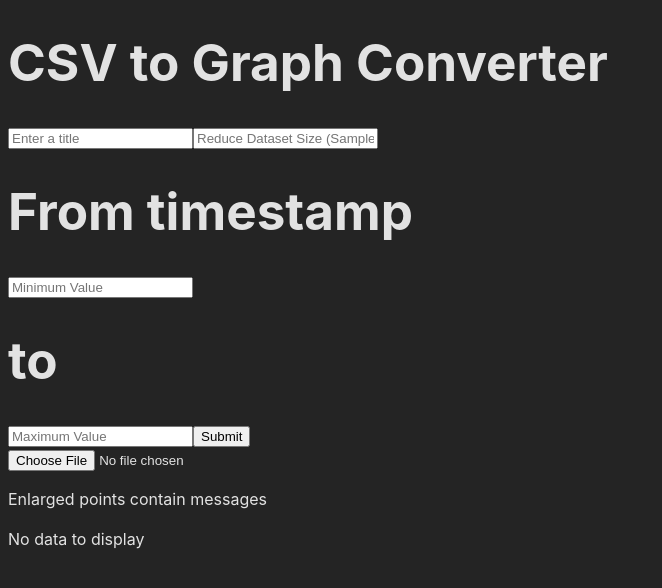
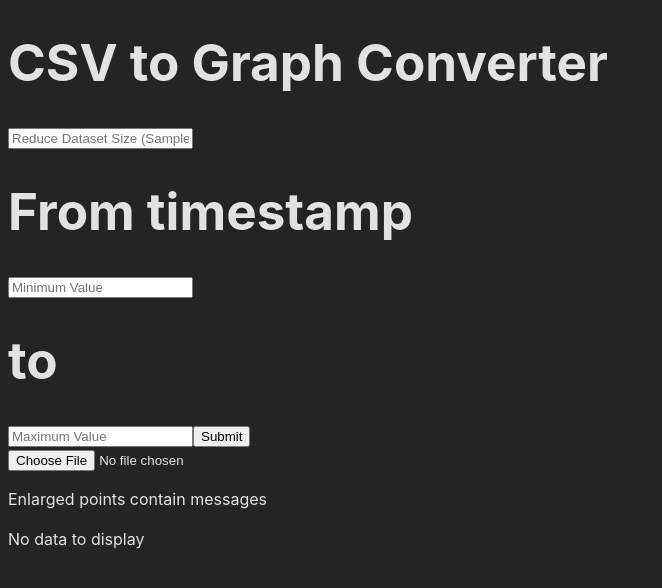
Before and after one commit to Alabama-Rocketry-Association/csv-converter, a React (Vite) app: page / in a window 1280 px wide. Shown: the top 588 px of the page, without its empty margins (0-662 px from the left). Built offline with nearby package versions, Linux system fonts and the light colour scheme; what chartjs-plugin-zoom would draw is missing.

Commit message:
initial commit

```diff
--- a/src/App.tsx
+++ b/src/App.tsx
@@ -12,6 +12,7 @@ import {
 } from "chart.js";
 import "tailwindcss/tailwind.css";
 import zoomPlugin from "chartjs-plugin-zoom";
+//Eventually enable this for image export
 import ChartJsImage from 'chartjs-to-image';
 
 ChartJS.register(
@@ -264,13 +265,13 @@ function App() {
 
       {/* Top section for inputs */}
       <div className="flex flex-col space-y-4 mb-6">
-        <input
+        {/* <input
           type="text"
           placeholder="Enter a title"
           value={title}
           onChange={(e) => setTitle(e.target.value)}
           className="w-full py-2 px-4 border border-gray-300 rounded-lg text-lg"
-        />
+        /> */}
         <input
           type="text"
           placeholder="Reduce Dataset Size (Sample every nth point)"
```
